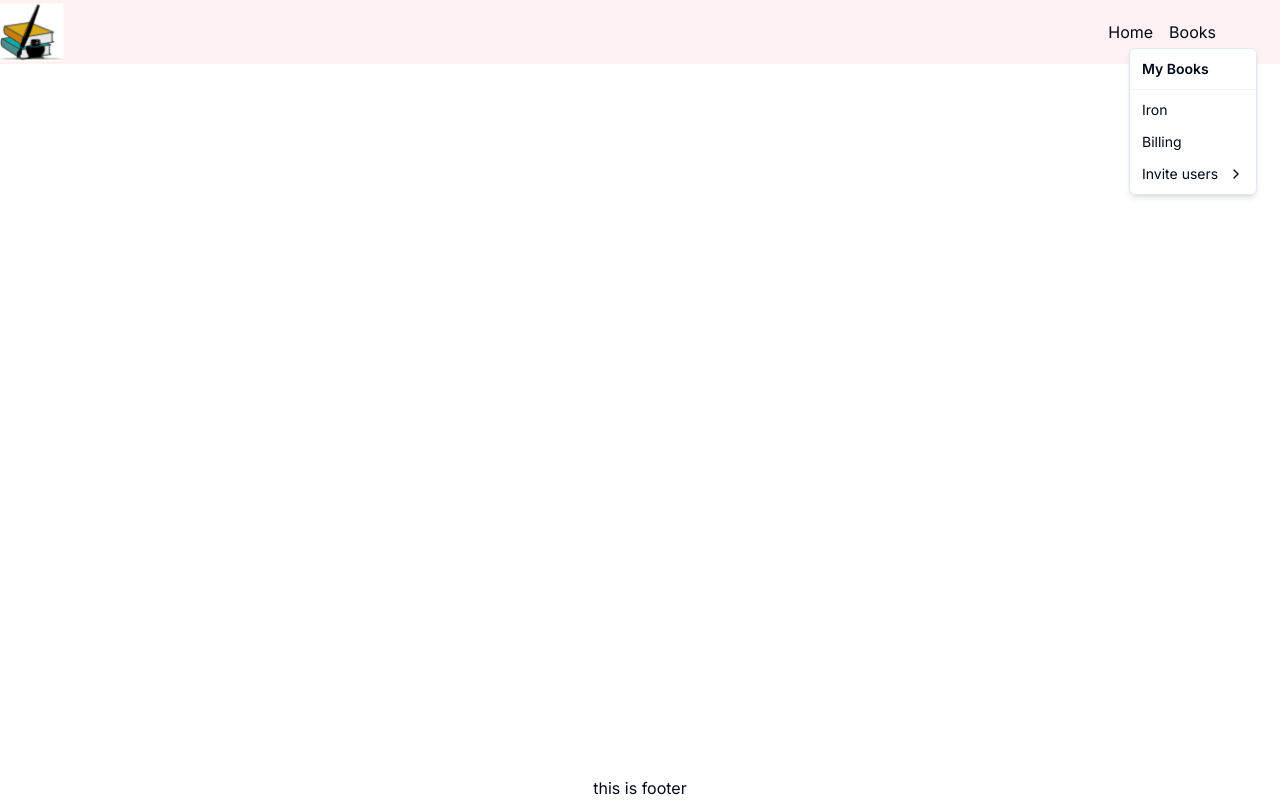
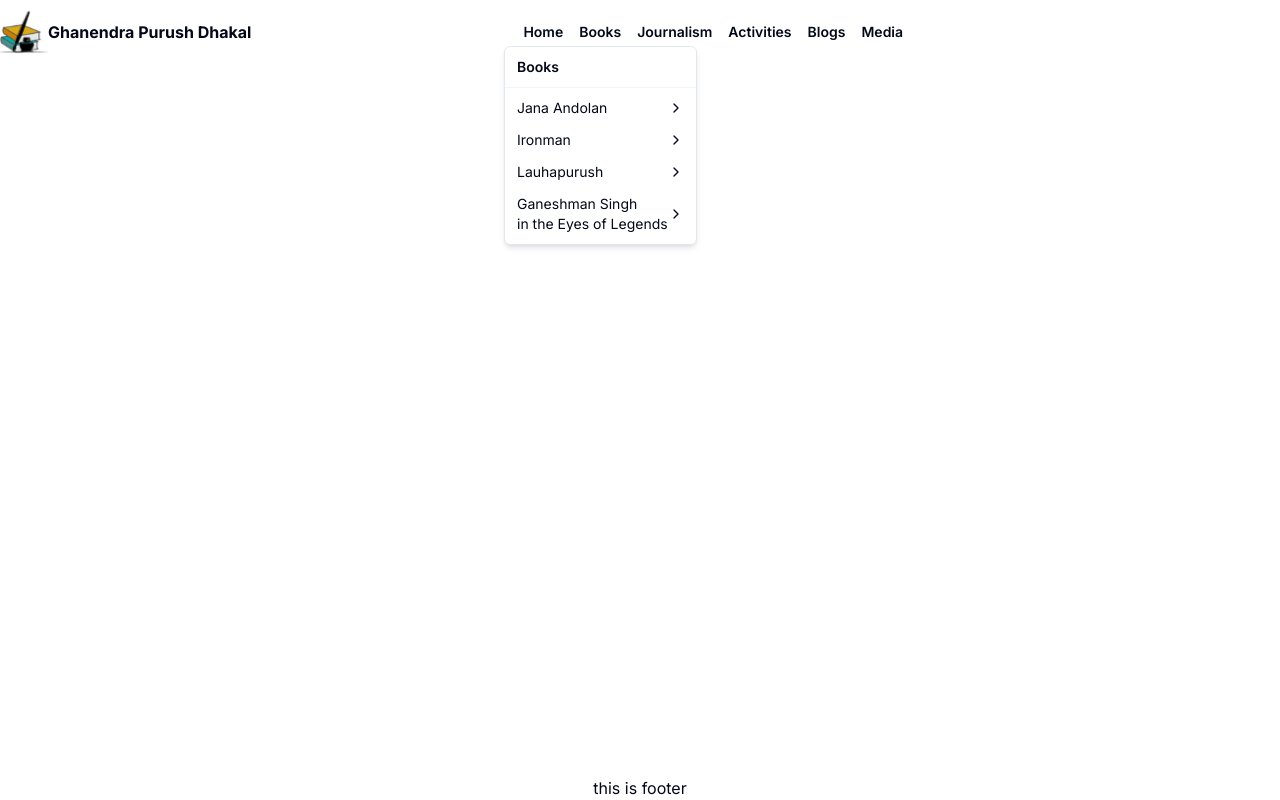
Before and after one commit to anishrajpandey/Writer-Portfolio, a Next.js app: page / in a window 1280 px wide. Both pictures are taken after a click on the button "Books". Built offline with nearby package versions, Linux system fonts and the light colour scheme.

Commit message:
responsive navigation

```diff
--- a/app/_globalComponents/Navbar.tsx
+++ b/app/_globalComponents/Navbar.tsx
@@ -1,3 +1,4 @@
+"use client";
 import {
   DropdownMenu,
   DropdownMenuContent,
@@ -10,44 +11,120 @@ import {
   DropdownMenuSubTrigger,
   DropdownMenuTrigger,
 } from "@/components/ui/dropdown-menu";
+import { cn } from "@/lib/utils";
 import Image from "next/image";
+import { useState } from "react";
 
 const Navbar = () => {
+  const [showNavbar, setShowNavbar] = useState(false);
   return (
-    <nav className="flex justify-between w-screen h-16 bg-red-50">
-      <div className="relative w-16 h-16">
-        <Image src={"/logo.svg"} fill alt="logo" />
+    <nav className="flex justify-between sm:justify-normal gap-4 sm:gap-56 w-screen h-16 border-b-violet-50">
+      <div className="logoContainer flex items-center">
+        <div className="relative w-12 h-12 pb-4">
+          <Image src={"/logo.svg"} fill alt="logo" />
+        </div>
+        <h2 className="font-bold ">Ghanendra Purush Dhakal</h2>
       </div>
-      <ul className="flex gap-4 h-full items-center">
-        <li>Home </li>
-        <li>
+
+      <div
+        className=" sm:hidden self-end h-full flex items-center"
+        onClick={() => {
+          setShowNavbar(!showNavbar);
+        }}
+      >
+        <Image src={"/hamMenu.png"} width={40} height={40} alt="ham icon" />
+      </div>
+      <ul
+        className={cn(
+          "flex flex-col text-sm font-semibold absolute -left-full px-4 pt-8 sm:pt-0 sm:px-12 top-16  sm:w-fit sm:inset-0 bg-blue-primary w-screen sm:bg-transparent sm:relative sm:flex-row gap-4 h-full sm:items-center transition duration-100 min-w-fit mobileNav",
+          {
+            "left-0": showNavbar,
+          }
+        )}
+      >
+        <li className="hover:text-orange-secondary transition cursor-pointer">
+          Home{" "}
+        </li>
+        <li className="hover:text-orange-secondary transition cursor-pointer">
           {" "}
           <DropdownMenu>
             <DropdownMenuTrigger>Books</DropdownMenuTrigger>
             <DropdownMenuContent>
-              <DropdownMenuLabel>My Books</DropdownMenuLabel>
+              <DropdownMenuLabel> Books</DropdownMenuLabel>
               <DropdownMenuSeparator />
-              <DropdownMenuItem>Iron </DropdownMenuItem>
-              <DropdownMenuItem>Billing</DropdownMenuItem>
-
               <DropdownMenuSub>
                 <DropdownMenuSubTrigger>
-                  {/* <UserPlus className="mr-2 h-4 w-4" /> */}
-                  <span>Invite users</span>
+                  <span>Jana Andolan</span>
                 </DropdownMenuSubTrigger>
                 <DropdownMenuPortal>
                   <DropdownMenuSubContent>
                     <DropdownMenuItem>
-                      {/* <Mail className="mr-2 h-4 w-4" /> */}
                       <span>Email</span>
                     </DropdownMenuItem>
                     <DropdownMenuItem>
-                      {/* <MessageSquare className="mr-2 h-4 w-4" /> */}
                       <span>Message</span>
                     </DropdownMenuItem>
                     <DropdownMenuSeparator />
                     <DropdownMenuItem>
-                      {/* <PlusCircle className="mr-2 h-4 w-4" /> */}
+                      <span>More...</span>
+                    </DropdownMenuItem>
+                  </DropdownMenuSubContent>
+                </DropdownMenuPortal>
+              </DropdownMenuSub>
+              <DropdownMenuSub>
+                <DropdownMenuSubTrigger>
+                  <span>Ironman</span>
+                </DropdownMenuSubTrigger>
+                <DropdownMenuPortal>
+                  <DropdownMenuSubContent>
+                    <DropdownMenuItem>
+                      <span>Email</span>
+                    </DropdownMenuItem>
+                    <DropdownMenuItem>
+                      <span>Message</span>
+                    </DropdownMenuItem>
+                    <DropdownMenuSeparator />
+                    <DropdownMenuItem>
+                      <span>More...</span>
+                    </DropdownMenuItem>
+                  </DropdownMenuSubContent>
+                </DropdownMenuPortal>
+              </DropdownMenuSub>
+              <DropdownMenuSub>
+                <DropdownMenuSubTrigger>
+                  <span>Lauhapurush</span>
+                </DropdownMenuSubTrigger>
+                <DropdownMenuPortal>
+                  <DropdownMenuSubContent>
+                    <DropdownMenuItem>
+                      <span>Email</span>
+                    </DropdownMenuItem>
+                    <DropdownMenuItem>
+                      <span>Message</span>
+                    </DropdownMenuItem>
+                    <DropdownMenuSeparator />
+                    <DropdownMenuItem>
+                      <span>More...</span>
+                    </DropdownMenuItem>
+                  </DropdownMenuSubContent>
+                </DropdownMenuPortal>
+              </DropdownMenuSub>
+              <DropdownMenuSub>
+                <DropdownMenuSubTrigger>
+                  <span>
+                    Ganeshman Singh <br /> in the Eyes of Legends
+                  </span>
+                </DropdownMenuSubTrigger>
+                <DropdownMenuPortal>
+                  <DropdownMenuSubContent>
+                    <DropdownMenuItem>
+                      <span>Email</span>
+                    </DropdownMenuItem>
+                    <DropdownMenuItem>
+                      <span>Message</span>
+                    </DropdownMenuItem>
+                    <DropdownMenuSeparator />
+                    <DropdownMenuItem>
                       <span>More...</span>
                     </DropdownMenuItem>
                   </DropdownMenuSubContent>
@@ -56,10 +133,40 @@ const Navbar = () => {
             </DropdownMenuContent>
           </DropdownMenu>
         </li>
-        <li></li>
-        <li></li>
-        <li></li>
-        <li></li>
+        <li className="hover:text-orange-secondary transition cursor-pointer">
+          <DropdownMenu>
+            <DropdownMenuTrigger>Journalism</DropdownMenuTrigger>
+            <DropdownMenuContent>
+              <DropdownMenuLabel> Journalism</DropdownMenuLabel>
+              <DropdownMenuSeparator />
+              <DropdownMenuItem> Newspaper</DropdownMenuItem>
+              <DropdownMenuItem> Articles</DropdownMenuItem>
+              <DropdownMenuItem> Columns</DropdownMenuItem>
+              <DropdownMenuItem> Interviews</DropdownMenuItem>
+            </DropdownMenuContent>
+          </DropdownMenu>
+        </li>
+        <li className="hover:text-orange-secondary transition cursor-pointer">
+          {" "}
+          <DropdownMenu>
+            <DropdownMenuTrigger>Activities</DropdownMenuTrigger>
+            <DropdownMenuContent>
+              <DropdownMenuLabel> Activities</DropdownMenuLabel>
+              <DropdownMenuSeparator />
+              <DropdownMenuItem> Ganeshman Singh Foundation</DropdownMenuItem>
+              <DropdownMenuItem> Bankali Garden</DropdownMenuItem>
+              <DropdownMenuItem> Social Service</DropdownMenuItem>
+              <DropdownMenuItem> Trainings</DropdownMenuItem>
+              <DropdownMenuItem> Spirituality</DropdownMenuItem>
+            </DropdownMenuContent>
+          </DropdownMenu>
+        </li>
+        <li className="hover:text-orange-secondary transition cursor-pointer">
+          Blogs
+        </li>
+        <li className="hover:text-orange-secondary transition cursor-pointer">
+          Media
+        </li>
       </ul>
     </nav>
   );
--- a/app/globals.css
+++ b/app/globals.css
@@ -74,3 +74,14 @@
     @apply bg-background text-foreground;
   }
 }
+.mobileNav {
+  @media screen and (width<640px) {
+    background: rgb(2, 0, 36);
+    background: linear-gradient(
+      193deg,
+      rgba(2, 0, 36, 1) 0%,
+      rgba(255, 162, 80, 1) 0%,
+      rgba(0, 212, 255, 1) 100%
+    );
+  }
+}
--- a/tailwind.config.ts
+++ b/tailwind.config.ts
@@ -2,11 +2,11 @@
 module.exports = {
   darkMode: ["class"],
   content: [
-    './pages/**/*.{ts,tsx}',
-    './components/**/*.{ts,tsx}',
-    './app/**/*.{ts,tsx}',
-    './src/**/*.{ts,tsx}',
-	],
+    "./pages/**/*.{ts,tsx}",
+    "./components/**/*.{ts,tsx}",
+    "./app/**/*.{ts,tsx}",
+    "./src/**/*.{ts,tsx}",
+  ],
   theme: {
     container: {
       center: true,
@@ -17,6 +17,10 @@ module.exports = {
     },
     extend: {
       colors: {
+        "orange-primary": "#FF6D00",
+        "orange-secondary": "#B66916",
+        "blue-primary": "#00FFE7",
+        "blue-secondary": "#00B3A2",
         border: "hsl(var(--border))",
         input: "hsl(var(--input))",
         ring: "hsl(var(--ring))",
@@ -73,4 +77,4 @@ module.exports = {
     },
   },
   plugins: [require("tailwindcss-animate")],
-}
+};
```
